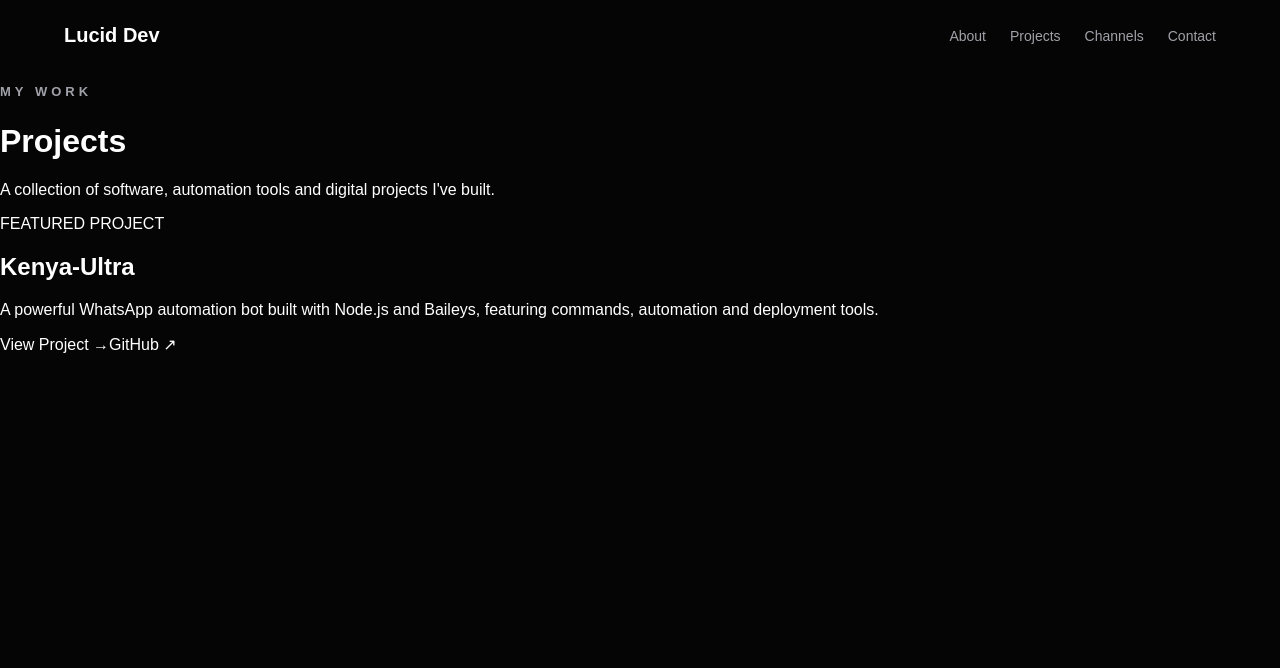
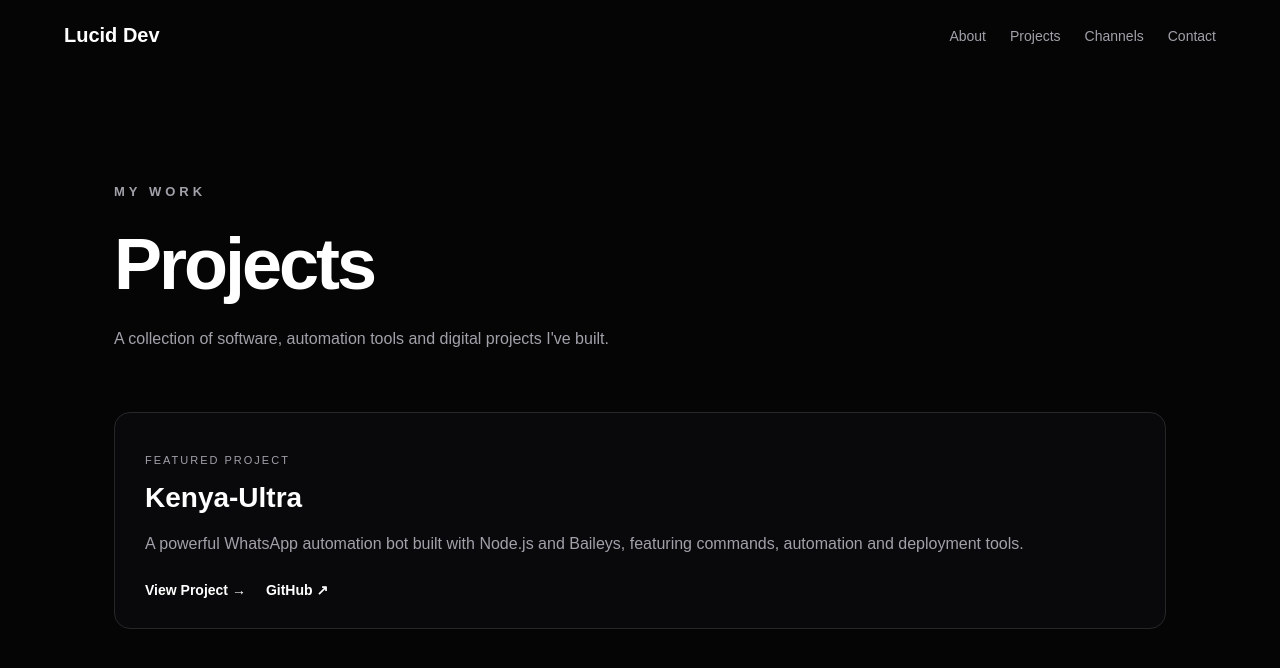
Before and after one commit to lawrencenjeri4-lgtm/lucid-dev-portfolio, a Next.js app: page /projects in a window 1280 px wide. Shown: the top 668 px of the page. Built offline with nearby package versions, Linux system fonts and the light colour scheme.

Commit message:
Add styles for page layout and project cards

```diff
--- a/app/globals.css
+++ b/app/globals.css
@@ -111,3 +111,61 @@ nav div a:hover {
 .button:hover {
   opacity: 0.85;
 }
+.page {
+  max-width: 1100px;
+  margin: 0 auto;
+  padding: 100px 24px;
+}
+
+.page h1 {
+  margin: 10px 0 20px;
+  font-size: clamp(48px, 7vw, 72px);
+  letter-spacing: -3px;
+}
+
+.page-description {
+  max-width: 600px;
+  color: #a1a1aa;
+  line-height: 1.7;
+}
+
+.projects-grid {
+  display: grid;
+  grid-template-columns: repeat(auto-fit, minmax(280px, 1fr));
+  gap: 20px;
+  margin-top: 60px;
+}
+
+.project-card {
+  padding: 30px;
+  border: 1px solid #27272a;
+  border-radius: 16px;
+  background: #09090b;
+}
+
+.project-label {
+  font-size: 11px;
+  letter-spacing: 2px;
+  color: #a1a1aa;
+}
+
+.project-card h2 {
+  margin: 16px 0 12px;
+  font-size: 28px;
+}
+
+.project-card > p:not(.project-label) {
+  color: #a1a1aa;
+  line-height: 1.7;
+}
+
+.project-links {
+  display: flex;
+  gap: 20px;
+  margin-top: 25px;
+}
+
+.project-links a {
+  font-size: 14px;
+  font-weight: 600;
+}
```
